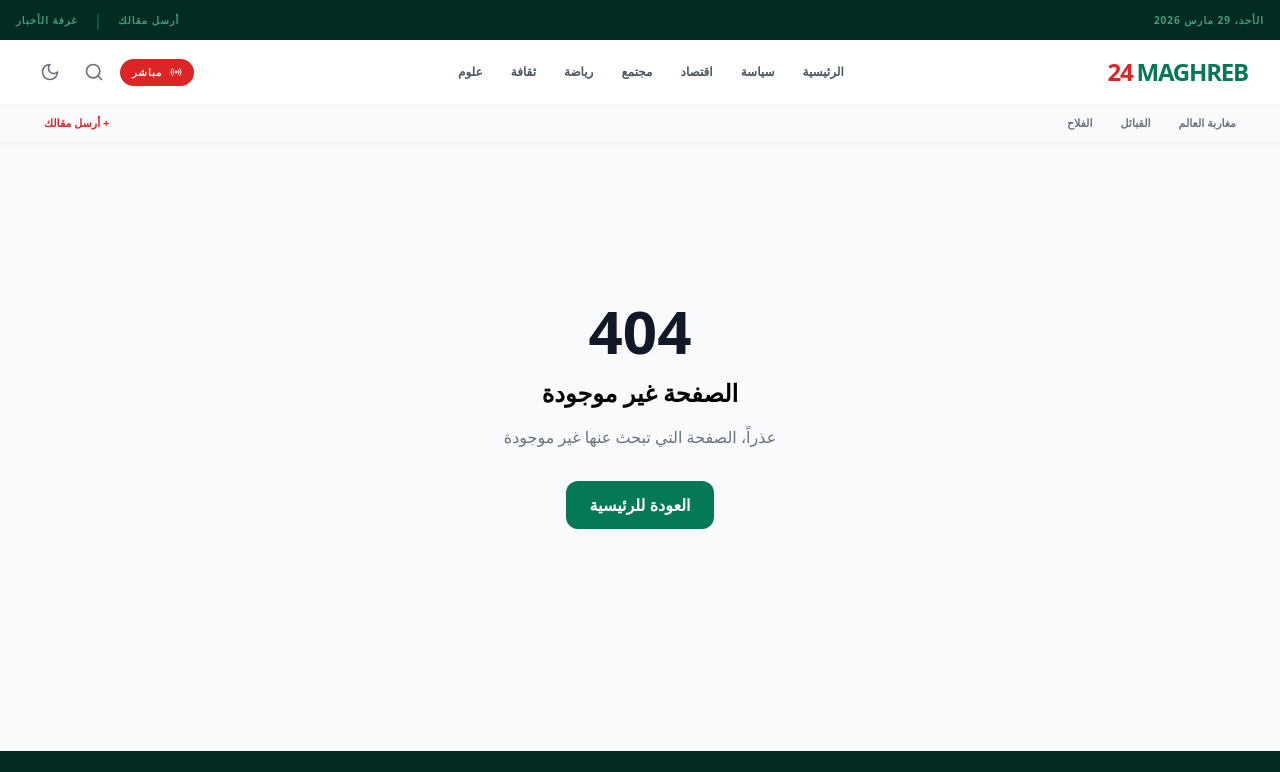
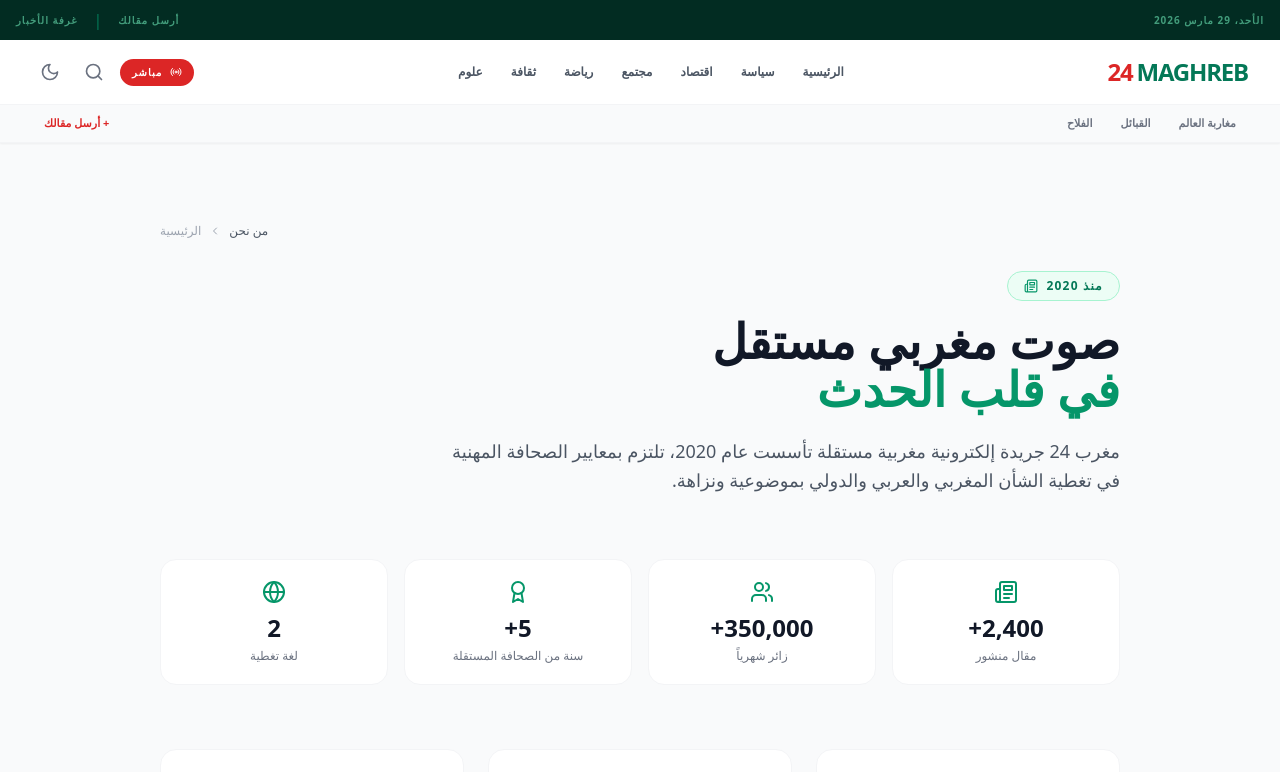
Before and after one commit to ottomohamed/MAROC, a React (Vite) app: page /about in a window 1280 px wide. Shown: the top 772 px of the page. Built offline with nearby package versions, Linux system fonts and the light colour scheme.

Commit message:
تحديث App.tsx بإضافة مسارات صفحات 'من نحن' و 'تواصل معنا'

```diff
--- a/src/App.tsx
+++ b/src/App.tsx
@@ -14,6 +14,8 @@ const AuthorPage = React.lazy(() => import("@/pages/author"));
 const SubmitPage = React.lazy(() => import("@/pages/submit"));
 const NewsroomPage = React.lazy(() => import("@/pages/newsroom"));
 const PrivacyPage = React.lazy(() => import("@/pages/privacy"));
+const AboutPage = React.lazy(() => import("@/pages/about"));
+const ContactPage = React.lazy(() => import("@/pages/contact"));
 const NotFound = React.lazy(() => import("@/pages/not-found"));
 
 const queryClient = new QueryClient({
@@ -48,6 +50,8 @@ function App() {
               <Route path="/submit" component={SubmitPage} />
               <Route path="/newsroom" component={NewsroomPage} />
               <Route path="/privacy" component={PrivacyPage} />
+              <Route path="/about" component={AboutPage} />
+              <Route path="/contact" component={ContactPage} />
               <Route component={NotFound} />
             </Switch>
           </Suspense>
```
